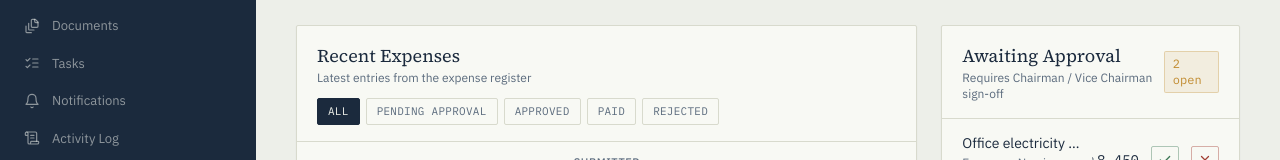
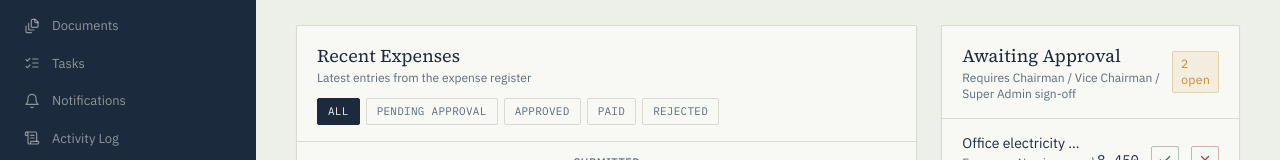
Before and after one commit to monoverse71/OFFICE-MANAGEMENT, a React (Vite) app: page / in a window 1280 px wide. Shown: the part 315-475 px from the top of the page. Built offline with nearby package versions, Linux system fonts and the light colour scheme.

Commit message:
Add files via upload

```diff
--- a/src/App.jsx
+++ b/src/App.jsx
@@ -36,7 +36,7 @@ export default function App() {
   const [notifications, setNotifications] = useState(initialNotifications)
   const [activityLog, setActivityLog] = useState(initialActivityFeed)
 
-  const canApprove = role === 'Chairman' || role === 'Vice Chairman'
+  const canApprove = role === 'Chairman' || role === 'Vice Chairman' || role === 'Super Admin'
 
   const monthTotal = useMemo(
     () => expenses.reduce((sum, e) => sum + e.amount, 0),
--- a/src/components/ApprovalsPanel.jsx
+++ b/src/components/ApprovalsPanel.jsx
@@ -7,7 +7,7 @@ export default function ApprovalsPanel({ approvals, onDecide, canApprove = true
       <div className="px-5 py-4 border-b border-hairline flex items-center justify-between">
         <div>
           <h2 className="font-display text-lg">Awaiting Approval</h2>
-          <p className="text-xs text-ink-muted font-body">Requires Chairman / Vice Chairman sign-off</p>
+          <p className="text-xs text-ink-muted font-body">Requires Chairman / Vice Chairman / Super Admin sign-off</p>
         </div>
         <span className="font-mono text-xs px-2 py-1 rounded-sm bg-amber/10 text-amber border border-amber/30">
           {approvals.length} open
@@ -29,7 +29,7 @@ export default function ApprovalsPanel({ approvals, onDecide, canApprove = true
                 type="button"
                 disabled={!canApprove}
                 onClick={() => onDecide(a.id, 'approved')}
-                title={canApprove ? 'Approve' : 'Only Chairman / Vice Chairman can decide'}
+                title={canApprove ? 'Approve' : 'Only Chairman / Vice Chairman / Super Admin can decide'}
                 className="w-7 h-7 flex items-center justify-center rounded-sm border border-forest/40 text-forest enabled:hover:bg-forest/10 transition-colors disabled:opacity-30 disabled:cursor-not-allowed"
               >
                 <Check size={14} strokeWidth={2.25} />
@@ -38,7 +38,7 @@ export default function ApprovalsPanel({ approvals, onDecide, canApprove = true
                 type="button"
                 disabled={!canApprove}
                 onClick={() => onDecide(a.id, 'rejected')}
-                title={canApprove ? 'Reject' : 'Only Chairman / Vice Chairman can decide'}
+                title={canApprove ? 'Reject' : 'Only Chairman / Vice Chairman / Super Admin can decide'}
                 className="w-7 h-7 flex items-center justify-center rounded-sm border border-rust/40 text-rust enabled:hover:bg-rust/10 transition-colors disabled:opacity-30 disabled:cursor-not-allowed"
               >
                 <X size={14} strokeWidth={2.25} />
--- a/src/components/Topbar.jsx
+++ b/src/components/Topbar.jsx
@@ -5,7 +5,7 @@ export default function Topbar({ userName, role, roles, onRoleChange, dateLabel
     <header className="flex flex-wrap items-center justify-between gap-4 px-6 lg:px-10 py-5 border-b border-hairline bg-paper/80 backdrop-blur sticky top-0 z-10">
       <div>
         <p className="font-display text-2xl leading-tight">
-          {role === 'Chairman' || role === 'Vice Chairman' ? `Office of the ${role}` : `${role} Desk`}
+          {role === 'Chairman' || role === 'Vice Chairman' || role === 'Super Admin' ? `Office of the ${role}` : `${role} Desk`}
         </p>
         <p className="text-sm text-ink-muted font-body mt-0.5">
           Good to see you, {userName.split(' ')[0]} — here is where the office stands today.
--- a/src/data/dummyData.js
+++ b/src/data/dummyData.js
@@ -12,10 +12,10 @@ export const office = {
 export const currentUser = {
   id: 'usr-001',
   full_name: 'Jihad Rahman',
-  role: 'Chairman' // switchable in the UI: Chairman, Vice Chairman, Admin, Employee
+  role: 'Chairman' // switchable in the UI: Chairman, Vice Chairman, Super Admin, Admin
 }
 
-export const roles = ['Chairman', 'Vice Chairman', 'Admin', 'Employee']
+export const roles = ['Chairman', 'Vice Chairman', 'Super Admin', 'Admin']
 
 // statuses.module_key = 'expenses'
 export const expenseStatuses = {
--- a/src/features/approvals/components/ApprovalDetailsModal.jsx
+++ b/src/features/approvals/components/ApprovalDetailsModal.jsx
@@ -199,7 +199,7 @@ export default function ApprovalDetailsModal({ request, canApprove, onApprove, o
 
         {isPending && !canApprove && (
           <p className="text-xs text-ink-muted font-body border-t border-hairline pt-4">
-            Only the Chairman or Vice Chairman can approve or reject this request.
+            Only the Chairman, Vice Chairman, or Super Admin can approve or reject this request.
           </p>
         )}
       </div>
--- a/src/features/approvals/components/ApprovalsToolbar.jsx
+++ b/src/features/approvals/components/ApprovalsToolbar.jsx
@@ -20,7 +20,7 @@ export default function ApprovalsToolbar({ filters, onFilterChange, counts }) {
       <div className="flex flex-wrap items-center justify-between gap-3">
         <div>
           <p className="font-display text-2xl leading-tight">Approvals</p>
-          <p className="text-xs text-ink-muted font-body mt-0.5">Requests waiting on Chairman / Vice Chairman sign-off</p>
+          <p className="text-xs text-ink-muted font-body mt-0.5">Requests waiting on Chairman / Vice Chairman / Super Admin sign-off</p>
         </div>
         <div className="flex gap-1.5 flex-wrap">
           {TABS.map((tab) => (
--- a/src/pages/DashboardPage.jsx
+++ b/src/pages/DashboardPage.jsx
@@ -37,7 +37,7 @@ export default function DashboardPage({
         <StatCard
           label="Pending approvals"
           value={approvals.length}
-          sub={canApprove ? 'Awaiting your decision' : 'Awaiting Chairman / VC'}
+          sub={canApprove ? 'Awaiting your decision' : 'Awaiting Chairman / VC / Super Admin'}
           icon={Clock3}
           accent="amber"
         />
```
